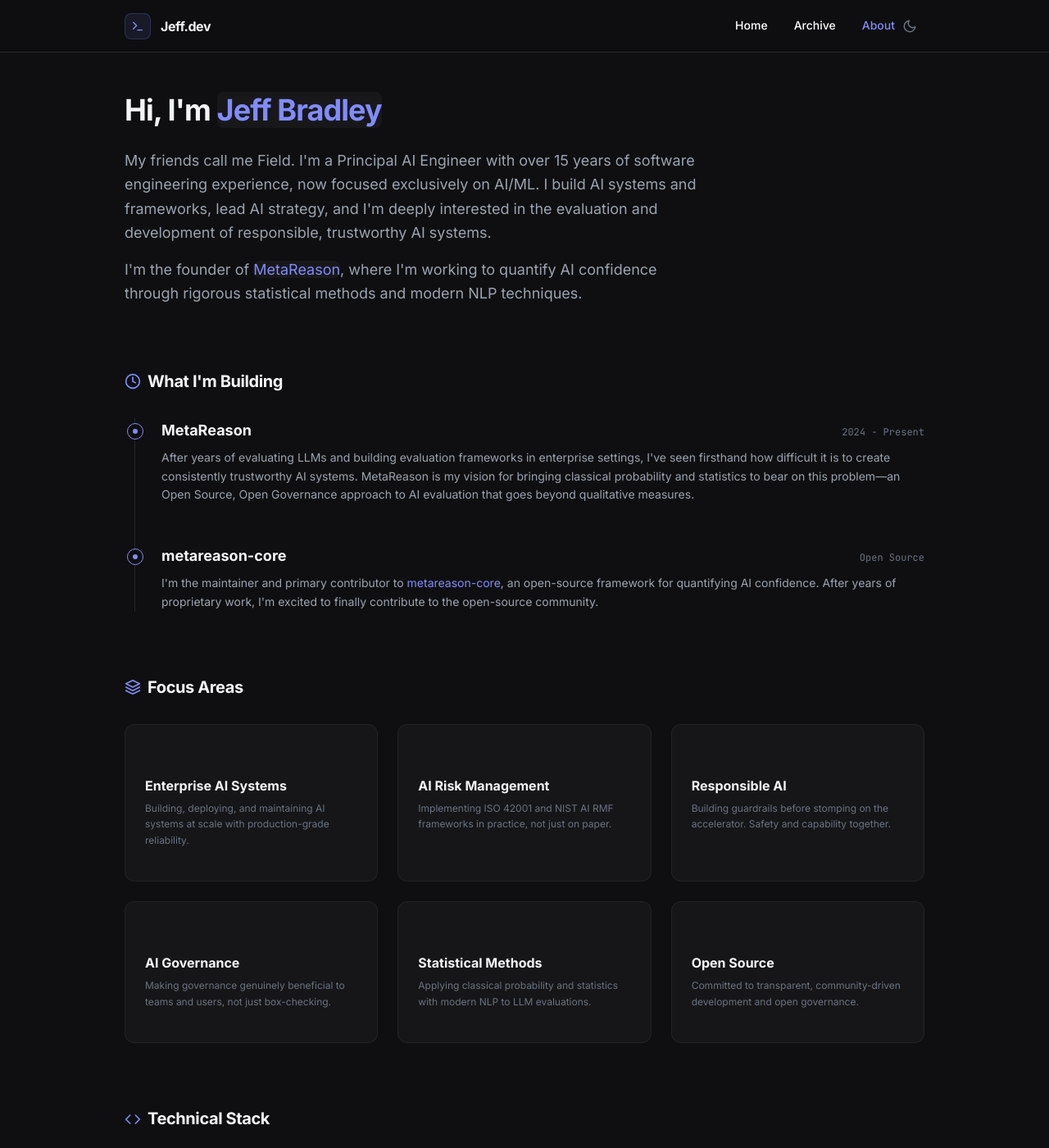
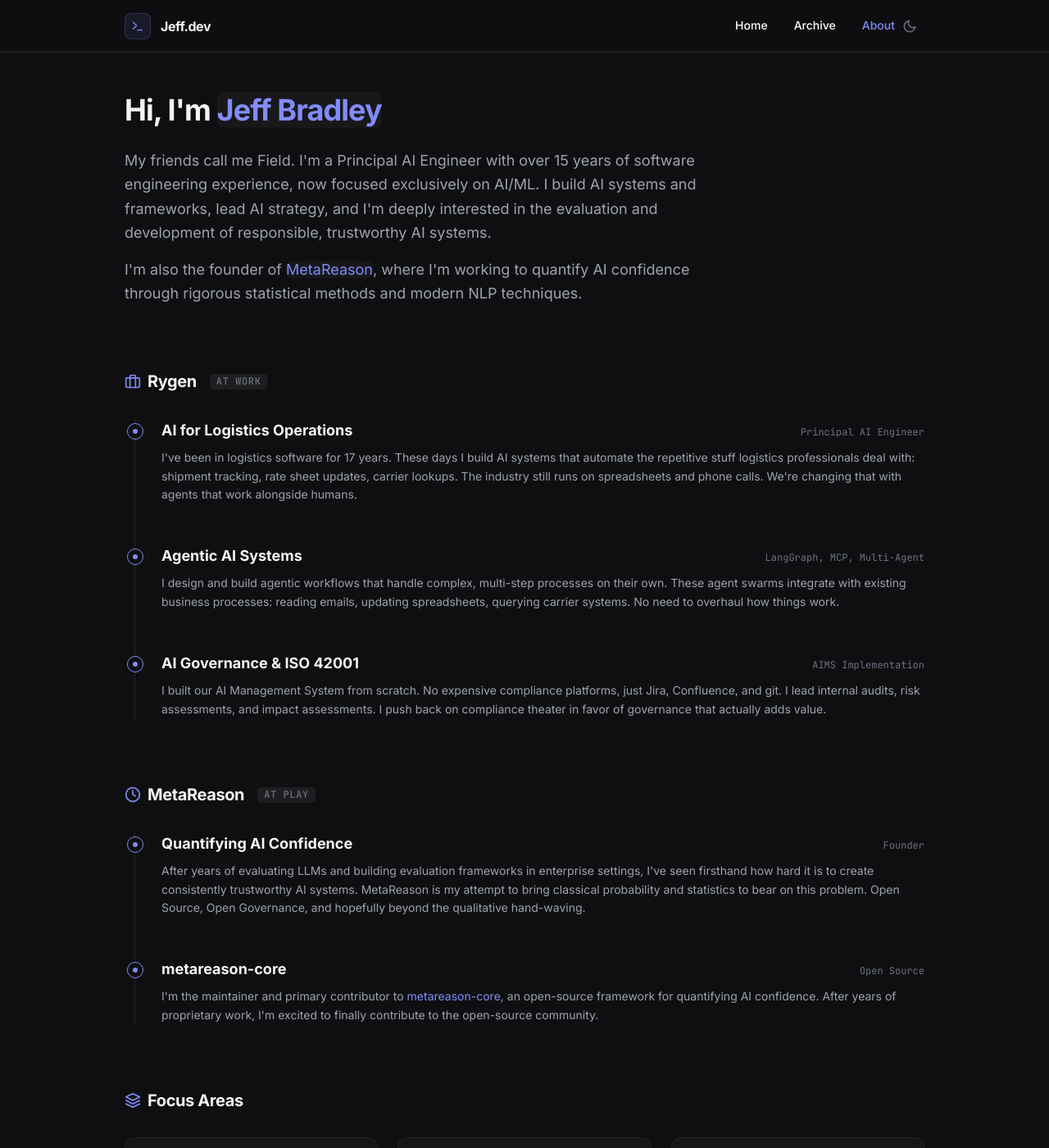
Before and after one commit to jeffgbradley2/jeffgbradley2.github.io, a Jekyll site: the page built from about.md, in a window 1280 px wide and 1400 px high. Shown: the whole window at 82% size. Built offline with Jekyll 4.4.1, drawn with Linux system fonts in a browser that asks for light colours; some of the changed text lies outside the part shown.

Commit message:
update about page with Rygen/MetaReason sections
- Split "What I'm Building" into Rygen (At Work) and MetaReason (At Play)
- Add section-label styling for work/play badges
- Rewrite descriptions in direct tone, remove em dashes
- Replace AI Risk Management with Software Engineering in focus areas
- Move ISO 42001 to AI Governance card

```diff
--- a/_sass/_components.scss
+++ b/_sass/_components.scss
@@ -807,6 +807,19 @@
     height: 20px;
     color: var(--accent);
   }
+
+  .section-label {
+    font-size: var(--text-xs);
+    font-family: var(--font-mono);
+    font-weight: 500;
+    color: var(--text-tertiary);
+    background-color: var(--bg-tertiary);
+    padding: 2px 8px;
+    border-radius: var(--radius-sm);
+    margin-left: var(--space-2);
+    text-transform: uppercase;
+    letter-spacing: 0.05em;
+  }
 }
 
 // Experience Timeline
--- a/about.md
+++ b/about.md
@@ -8,8 +8,47 @@
 <div class="about-intro">
   <h1>Hi, I'm <span class="highlight">Jeff Bradley</span></h1>
   <p>My friends call me Field. I'm a Principal AI Engineer with over 15 years of software engineering experience, now focused exclusively on AI/ML. I build AI systems and frameworks, lead AI strategy, and I'm deeply interested in the evaluation and development of responsible, trustworthy AI systems.</p>
-  <p>I'm the founder of <a href="https://github.com/metareason-ai" class="highlight">MetaReason</a>, where I'm working to quantify AI confidence through rigorous statistical methods and modern NLP techniques.</p>
+  <p>I'm also the founder of <a href="https://github.com/metareason-ai" class="highlight">MetaReason</a>, where I'm working to quantify AI confidence through rigorous statistical methods and modern NLP techniques.</p>
 </div>
+
+<section class="about-section">
+  <h2 class="about-section-header">
+    <svg xmlns="http://www.w3.org/2000/svg" viewBox="0 0 24 24" fill="none" stroke="currentColor" stroke-width="2" stroke-linecap="round" stroke-linejoin="round">
+      <rect x="2" y="7" width="20" height="14" rx="2" ry="2"></rect>
+      <path d="M16 21V5a2 2 0 0 0-2-2h-4a2 2 0 0 0-2 2v16"></path>
+    </svg>
+    Rygen <span class="section-label">At Work</span>
+  </h2>
+
+  <div class="experience-timeline">
+    <div class="experience-item">
+      <div class="experience-dot"></div>
+      <div class="experience-header">
+        <span class="experience-role">AI for Logistics Operations</span>
+        <span class="experience-meta">Principal AI Engineer</span>
+      </div>
+      <p class="experience-desc">I've been in logistics software for 17 years. These days I build AI systems that automate the repetitive stuff logistics professionals deal with: shipment tracking, rate sheet updates, carrier lookups. The industry still runs on spreadsheets and phone calls. We're changing that with agents that work alongside humans.</p>
+    </div>
+
+    <div class="experience-item">
+      <div class="experience-dot"></div>
+      <div class="experience-header">
+        <span class="experience-role">Agentic AI Systems</span>
+        <span class="experience-meta">LangGraph, MCP, Multi-Agent</span>
+      </div>
+      <p class="experience-desc">I design and build agentic workflows that handle complex, multi-step processes on their own. These agent swarms integrate with existing business processes: reading emails, updating spreadsheets, querying carrier systems. No need to overhaul how things work.</p>
+    </div>
+
+    <div class="experience-item">
+      <div class="experience-dot"></div>
+      <div class="experience-header">
+        <span class="experience-role">AI Governance & ISO 42001</span>
+        <span class="experience-meta">AIMS Implementation</span>
+      </div>
+      <p class="experience-desc">I built our AI Management System from scratch. No expensive compliance platforms, just Jira, Confluence, and git. I lead internal audits, risk assessments, and impact assessments. I push back on compliance theater in favor of governance that actually adds value.</p>
+    </div>
+  </div>
+</section>
 
 <section class="about-section">
   <h2 class="about-section-header">
@@ -17,17 +56,17 @@
       <circle cx="12" cy="12" r="10"></circle>
       <polyline points="12 6 12 12 16 14"></polyline>
     </svg>
-    What I'm Building
+    MetaReason <span class="section-label">At Play</span>
   </h2>
 
   <div class="experience-timeline">
     <div class="experience-item">
       <div class="experience-dot"></div>
       <div class="experience-header">
-        <span class="experience-role">MetaReason</span>
-        <span class="experience-meta">2024 - Present</span>
+        <span class="experience-role">Quantifying AI Confidence</span>
+        <span class="experience-meta">Founder</span>
       </div>
-      <p class="experience-desc">After years of evaluating LLMs and building evaluation frameworks in enterprise settings, I've seen firsthand how difficult it is to create consistently trustworthy AI systems. MetaReason is my vision for bringing classical probability and statistics to bear on this problem—an Open Source, Open Governance approach to AI evaluation that goes beyond qualitative measures.</p>
+      <p class="experience-desc">After years of evaluating LLMs and building evaluation frameworks in enterprise settings, I've seen firsthand how hard it is to create consistently trustworthy AI systems. MetaReason is my attempt to bring classical probability and statistics to bear on this problem. Open Source, Open Governance, and hopefully beyond the qualitative hand-waving.</p>
     </div>
 
     <div class="experience-item">
@@ -57,8 +96,8 @@
       <p>Building, deploying, and maintaining AI systems at scale with production-grade reliability.</p>
     </div>
     <div class="principle-card">
-      <h3>AI Risk Management</h3>
-      <p>Implementing ISO 42001 and NIST AI RMF frameworks in practice, not just on paper.</p>
+      <h3>Software Engineering</h3>
+      <p>17 years of building systems. Java, Python, TypeScript. I still love the craft.</p>
     </div>
     <div class="principle-card">
       <h3>Responsible AI</h3>
@@ -66,7 +105,7 @@
     </div>
     <div class="principle-card">
       <h3>AI Governance</h3>
-      <p>Making governance genuinely beneficial to teams and users, not just box-checking.</p>
+      <p>ISO 42001, NIST AI RMF. Making governance beneficial to teams, not just box-checking.</p>
     </div>
     <div class="principle-card">
       <h3>Statistical Methods</h3>
@@ -138,7 +177,7 @@
     Personal
   </h2>
 
-  <p class="about-personal">I'm an avid lifelong learner, addicted to technical books—my hobbies are reading, studying, and more reading. I live in Greenville, SC with my wife and our dog Jones. When I'm not building AI systems or diving into the latest research papers, you'll find me with a book in hand, usually something about mathematics, statistics, or software architecture.</p>
+  <p class="about-personal">I'm a lifelong learner, addicted to technical books. My hobbies are reading, studying, and more reading. I live in Greenville, SC with my wife and our dog Jones. When I'm not building AI systems or reading research papers, you'll find me with a book in hand. Usually something about mathematics, statistics, or software architecture.</p>
 </section>
 
 <section class="about-section">
--- a/index.html
+++ b/index.html
@@ -8,7 +8,7 @@
 <section class="hero">
   <h1 class="hero-title">Engineering, AI, and life.</h1>
   <p class="hero-subtitle">
-    Hi, I'm Jeff. I like to write about the things I'm learning about and building.
+    Hi, I'm Jeff. I like to write about the things I'm learning and building.
   </p>
   <p class="hero-subtitle">
     Enjoy!
```
